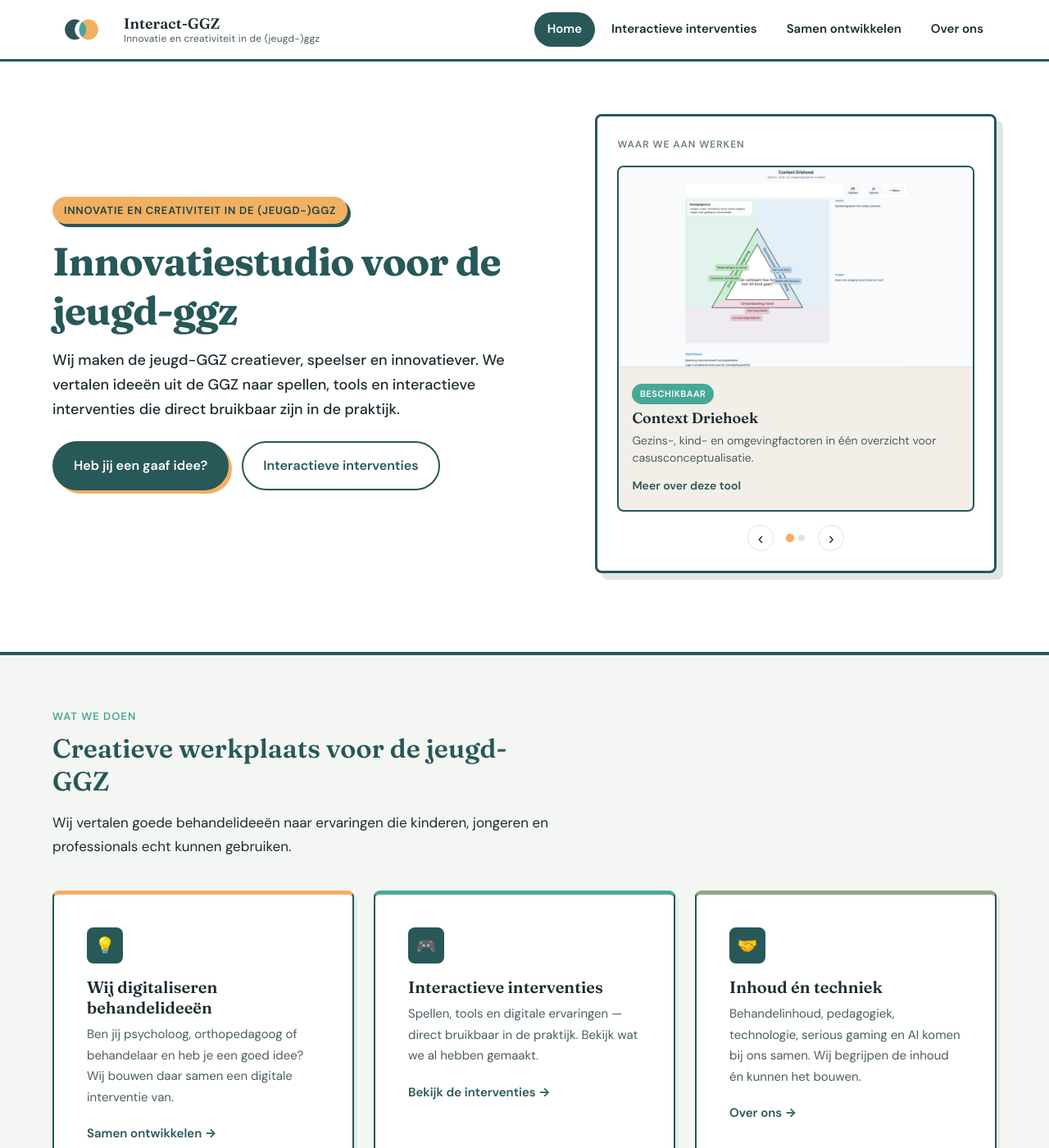
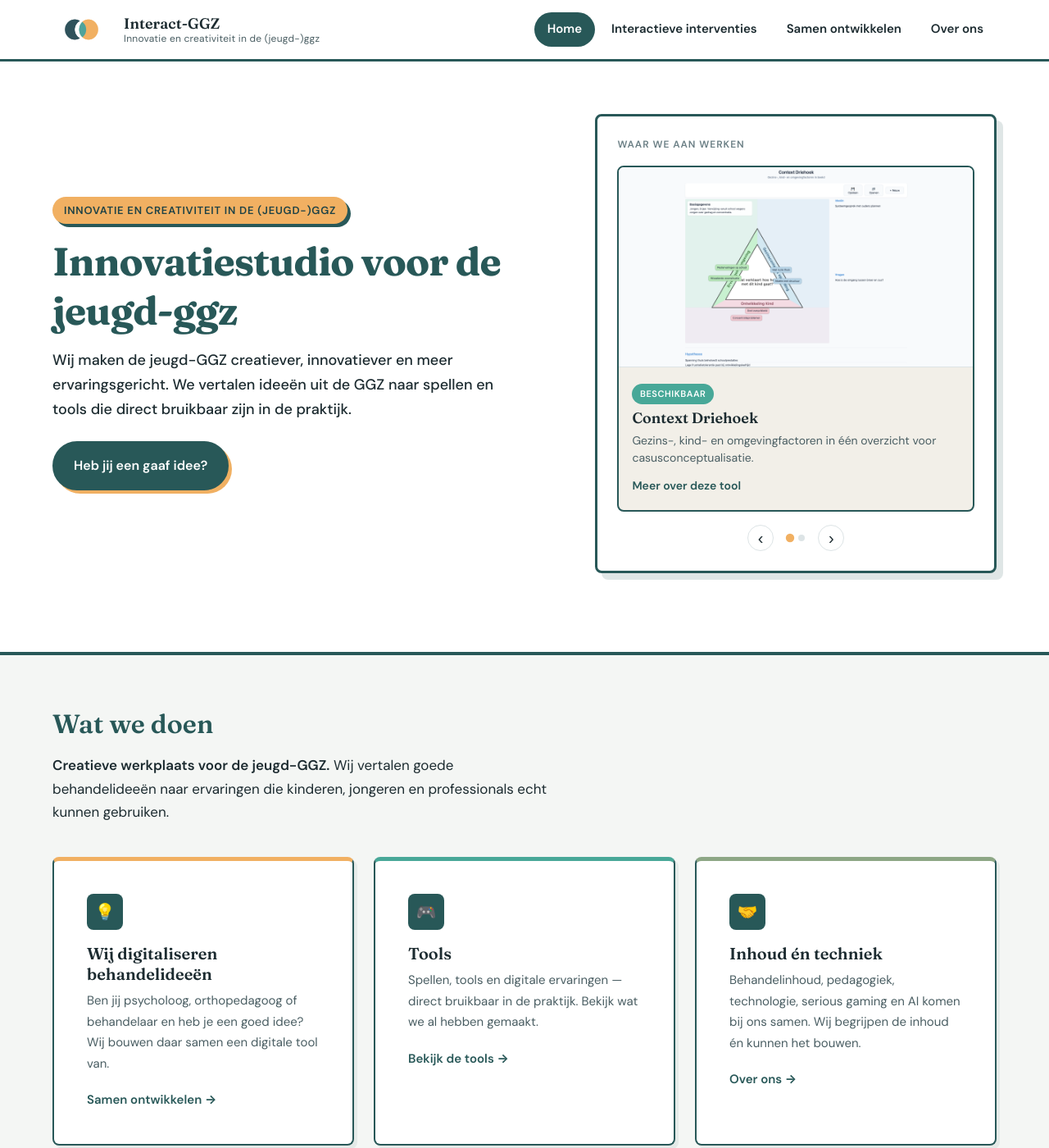
Before and after one commit to janwillemm/jari-website, a Jekyll site: the page built from index.md, in a window 1280 px wide and 1400 px high. Shown: the whole window at 82% size. Built offline with Jekyll 4.4.1, drawn with Linux system fonts in a browser that asks for light colours; some of the changed text lies outside the part shown.

Commit message:
Zet 'Wat we doen' als sectiekop op de homepage.
Creatieve werkplaats en introtekst staan nu onder die kop in plaats van als aparte h2.

Co-authored-by: Cursor <cursoragent@cursor.com>

```diff
--- a/_includes/home-sections.html
+++ b/_includes/home-sections.html
@@ -4,12 +4,11 @@
       <span class="hero__eyebrow">{{ site.tagline }}</span>
       <h1 class="hero__title">Innovatiestudio voor de jeugd-ggz</h1>
       <p class="hero__lead">
-        Wij maken de jeugd-GGZ creatiever, speelser en innovatiever. We vertalen ideeën uit de GGZ
-        naar spellen, tools en interactieve interventies die direct bruikbaar zijn in de praktijk.
+        Wij maken de jeugd-GGZ creatiever, innovatiever en meer ervaringsgericht. We vertalen ideeën uit de GGZ
+        naar spellen en tools die direct bruikbaar zijn in de praktijk.
       </p>
       <div class="btn-group">
         <a class="btn btn--primary" href="{{ '/samen-ontwikkelen/' | relative_url }}">Heb jij een gaaf idee?</a>
-        <a class="btn btn--secondary" href="{{ '/interactieve-interventies/' | relative_url }}">Interactieve interventies</a>
       </div>
     </div>
 
@@ -36,7 +35,7 @@
                   <span class="tool-slider__badge tool-slider__badge--{{ tool.status }}">{{ tool.status_label }}</span>
                   <h3 class="tool-slider__title">{{ tool.name }}</h3>
                   <p class="tool-slider__summary">{{ tool.summary }}</p>
-                  <a class="tool-slider__link" href="{{ '/interactieve-interventies/' | relative_url }}">Meer over deze tool</a>
+                  <a class="tool-slider__link" href="{{ '/tools/' | relative_url }}">Meer over deze tool</a>
                 </div>
               </article>
             {% endfor %}
@@ -69,9 +68,9 @@
 <section class="section">
   <div class="container">
     <div class="section__header">
-      <p class="section__eyebrow">Wat we doen</p>
-      <h2>Creatieve werkplaats voor de jeugd-GGZ</h2>
+      <h2>Wat we doen</h2>
       <p class="section__lead">
+        <strong>Creatieve werkplaats voor de jeugd-GGZ.</strong>
         Wij vertalen goede behandelideeën naar ervaringen die kinderen, jongeren en professionals
         echt kunnen gebruiken.
       </p>
@@ -83,19 +82,19 @@
         <h3 class="card__title">Wij digitaliseren behandelideeën</h3>
         <p class="card__text">
           Ben jij psycholoog, orthopedagoog of behandelaar en heb je een goed idee?
-          Wij bouwen daar samen een digitale interventie van.
+          Wij bouwen daar samen een digitale tool van.
         </p>
         <a class="card__link" href="{{ '/samen-ontwikkelen/' | relative_url }}">Samen ontwikkelen</a>
       </article>
 
       <article class="card">
         <div class="card__icon" aria-hidden="true">🎮</div>
-        <h3 class="card__title">Interactieve interventies</h3>
+        <h3 class="card__title">Tools</h3>
         <p class="card__text">
           Spellen, tools en digitale ervaringen — direct bruikbaar in de praktijk.
           Bekijk wat we al hebben gemaakt.
         </p>
-        <a class="card__link" href="{{ '/interactieve-interventies/' | relative_url }}">Bekijk de interventies</a>
+        <a class="card__link" href="{{ '/tools/' | relative_url }}">Bekijk de tools</a>
       </article>
 
       <article class="card">
@@ -115,7 +114,7 @@
   <div class="container">
     <h2>Heb jij een gaaf idee?</h2>
     <p>
-      Een idee voor een tool, spel of interactieve interventie waarvan je altijd al dacht:
+      Een idee voor een tool of spel waarvan je altijd al dacht:
       <em>“Dit zou eigenlijk moeten bestaan”?</em> Wij gaan er graag mee aan de slag.
     </p>
     <a class="btn btn--secondary" href="{{ '/samen-ontwikkelen/' | relative_url }}">Naar Samen ontwikkelen</a>
```
